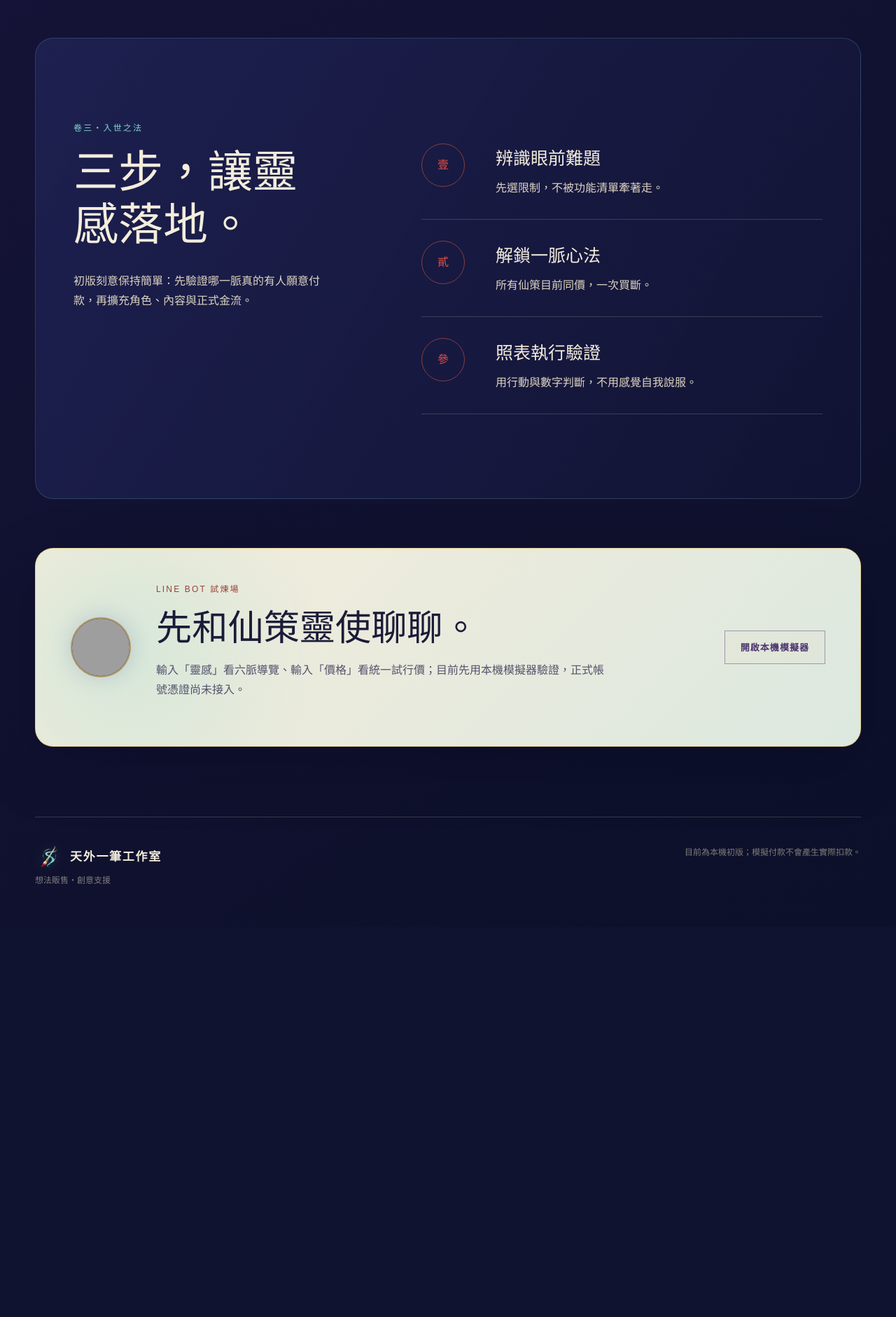
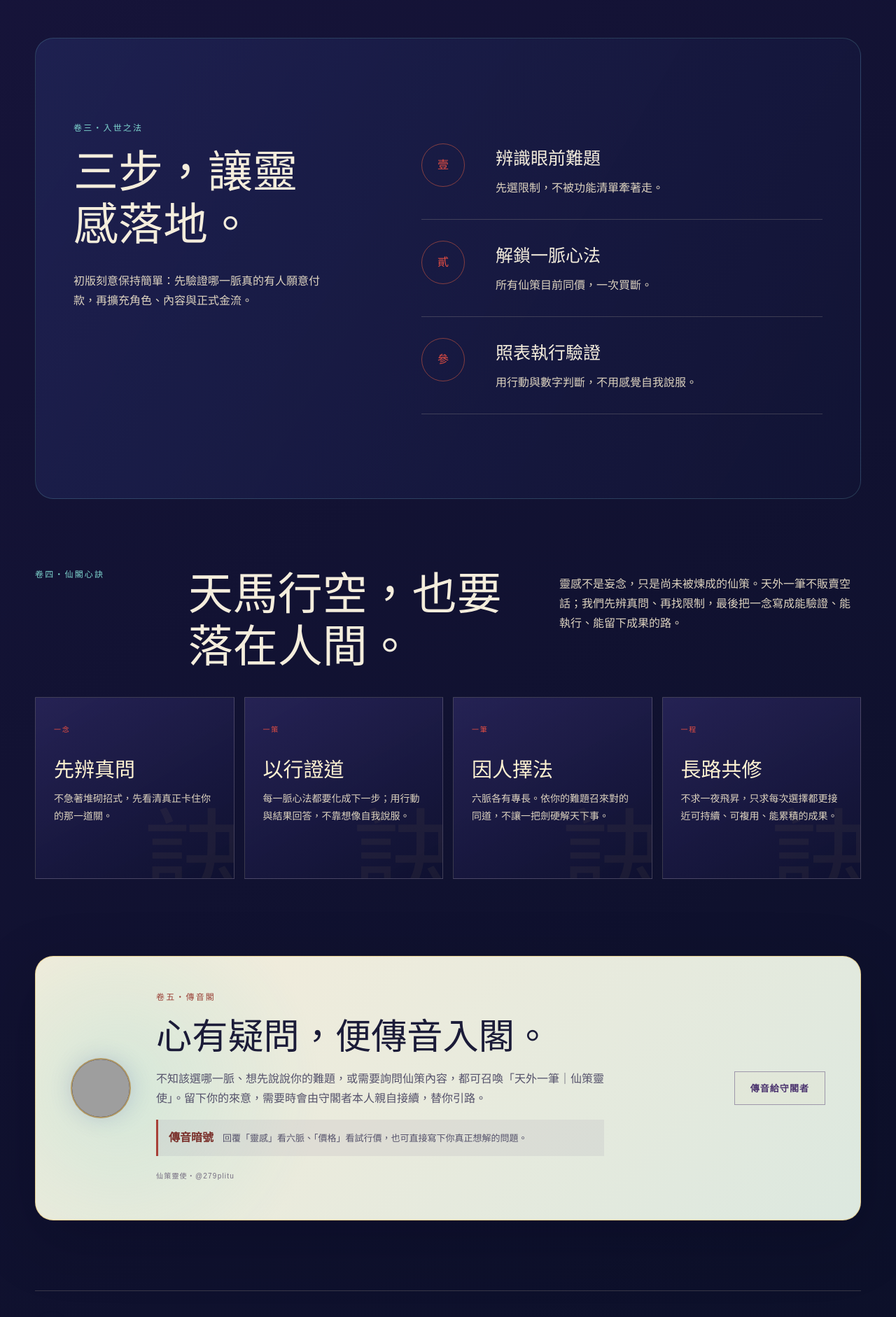
Before and after one commit to fishxit777/TianWaiYiBi, a Flask app: page / in a window 1280 px wide. Shown: the part 3280-5162 px from the top of the page at 70% size. Before the commit the page ends 4543 px from the top, so only its background shows below. Run offline with Flask 3, Linux system fonts and the light colour scheme; data comes from the database, SQL or seed files in the repository; data that the repository does not hold is empty; parts of the project's set-up code (start-up, migrations or seed data) failed here and were passed over; grey boxes are pictures that could not be loaded.

Commit message:
feat: make public site xianxia and customer-facing

```diff
--- a/static/app.js
+++ b/static/app.js
@@ -14,6 +14,17 @@
         method: 'POST',
         headers: {'Content-Type': 'application/json', 'X-CSRF-Token': csrf()},
         body: JSON.stringify({event_name: 'filter_used', source: 'web'})
+      }).catch(() => {});
+    });
+  });
+
+  document.querySelectorAll('[data-line-cta]').forEach((link) => {
+    link.addEventListener('click', () => {
+      fetch('/api/events', {
+        method: 'POST',
+        headers: {'Content-Type': 'application/json', 'X-CSRF-Token': csrf()},
+        body: JSON.stringify({event_name: 'line_cta_clicked', source: 'web'}),
+        keepalive: true
       }).catch(() => {});
     });
   });
--- a/static/styles.css
+++ b/static/styles.css
@@ -231,7 +231,7 @@ button { color: inherit; }
 .cloud-a { left: -120px; bottom: 86px; }.cloud-b { right: -92px; top: 178px; transform: scale(.7); }
 
 .world-note { display: grid; grid-template-columns: .35fr 1fr .9fr; gap: 4vw; align-items: start; padding: 96px 0; border-top: 1px solid var(--line); }
-.world-note h2, .section-heading h2, .how-intro h2, .line-portal h2 { margin: 0; font-family: var(--display); font-size: clamp(38px, 5vw, 68px); font-weight: 400; line-height: 1.17; }
+.world-note h2, .section-heading h2, .how-intro h2, .creed-heading h2, .line-portal h2 { margin: 0; font-family: var(--display); font-size: clamp(38px, 5vw, 68px); font-weight: 400; line-height: 1.17; }
 .world-note-copy { padding-top: 6px; color: var(--paper-soft); font-size: 16px; }
 .ink-line { display: block; width: 70%; height: 8px; margin-top: 32px; background: linear-gradient(90deg, var(--cinnabar), transparent); clip-path: polygon(0 20%, 100% 0, 80% 100%, 8% 60%); }
 
@@ -266,6 +266,16 @@ button { color: inherit; }
 .steps li { display: grid; grid-template-columns: 84px 1fr; gap: 22px; padding: 30px 0; border-bottom: 1px solid var(--line); }
 .steps > li > span { display: grid; width: 62px; height: 62px; place-items: center; color: var(--cinnabar); border: 1px solid rgba(240,100,67,.5); border-radius: 50%; font-family: var(--display); }
 .steps h3 { margin: 0; font-family: var(--display); font-size: 25px; font-weight: 400; }.steps p { margin: 6px 0 0; color: var(--paper-soft); }
+
+.creed-section { padding: 30px 0 110px; }
+.creed-heading { display: grid; grid-template-columns: .35fr 1fr .9fr; gap: 4vw; align-items: start; margin-bottom: 34px; }
+.creed-heading > p:last-child { margin: 8px 0 0; color: var(--paper-soft); }
+.creed-grid { display: grid; grid-template-columns: repeat(4, minmax(0, 1fr)); gap: 14px; }
+.creed-grid article { position: relative; min-height: 260px; padding: 30px 26px; overflow: hidden; border: 1px solid var(--line); background: linear-gradient(150deg, rgba(42,38,92,.82), rgba(15,17,48,.96)); }
+.creed-grid article::after { position: absolute; right: -22px; bottom: -48px; color: rgba(229,195,110,.06); content: "訣"; font: 150px/1 var(--display); }
+.creed-grid span { color: var(--cinnabar); font: 10px/1 var(--sans); letter-spacing: .18em; }
+.creed-grid h3 { position: relative; z-index: 1; margin: 28px 0 12px; color: #fff3d2; font: 400 29px/1.2 var(--display); }
+.creed-grid p { position: relative; z-index: 1; margin: 0; color: var(--paper-soft); font-size: 14px; }
 
 .line-portal { display: grid; grid-template-columns: auto 1fr auto; gap: 36px; align-items: center; margin-bottom: 100px; padding: 50px; border: 1px solid rgba(158,213,187,.25); background: linear-gradient(120deg, rgba(29,70,58,.54), rgba(8,18,16,.65)); }
 .line-portal h2 { font-size: clamp(32px, 4vw, 54px); }.line-portal p:not(.section-index) { max-width: 640px; color: var(--paper-soft); }
@@ -506,6 +516,9 @@ a:focus-visible, button:focus-visible, input:focus-visible, textarea:focus-visib
 .line-portal .section-index { color: #9a4238; }
 .line-portal p:not(.section-index) { color: #55526b; }
 .line-portal .button-ghost { color: #4c356f; border-color: rgba(76,53,111,.45); }
+.line-portal .keeper-note { margin-top: 14px; padding: 12px 15px; border-left: 3px solid #a84037; background: rgba(76,53,111,.07); font-size: 13px; }
+.line-portal .keeper-note strong { color: #7a302b; font-family: var(--display); font-size: 16px; }
+.transmission-id { display: inline-block; margin-top: 6px; color: #746c80; font: 10px/1 var(--sans); letter-spacing: .12em; }
 .line-glyph { display: block; width: 86px; height: 86px; border: 2px solid rgba(229,195,110,.75); border-radius: 50%; object-fit: cover; background: #17143b; box-shadow: 0 0 30px rgba(84,98,169,.24); }
 
 .footer-brand { display: flex; align-items: center; gap: 10px; }
@@ -537,6 +550,8 @@ a:focus-visible, button:focus-visible, input:focus-visible, textarea:focus-visib
   .hero-art-halo { display: none; }
   .world-note { padding: 42px 26px; }
   .how-section { padding: 72px 26px; }
+  .creed-heading { grid-template-columns: 1fr; }
+  .creed-grid { grid-template-columns: repeat(2, minmax(0, 1fr)); }
   .line-glyph { width: 72px; height: 72px; }
 }
 
@@ -545,6 +560,7 @@ a:focus-visible, button:focus-visible, input:focus-visible, textarea:focus-visib
   .hero-art-facts { grid-template-columns: 1fr; }
   .hero-art-facts div { display: flex; justify-content: space-between; align-items: center; }
   .hero-art-facts dd { margin: 0; }
+  .creed-grid { grid-template-columns: 1fr; }
 }
 
 .bot-avatar { display: block; object-fit: cover; border: 1px solid rgba(229,195,110,.72); background: #17143b; }
--- a/templates/base.html
+++ b/templates/base.html
@@ -25,9 +25,8 @@
     <nav class="main-nav" aria-label="主要導覽">
       <a href="{{ url_for('public.home') }}#ideas">六脈仙策</a>
       <a href="{{ url_for('public.home') }}#how">入世之法</a>
-      <a href="{{ url_for('line.simulator_page') }}">LINE Bot</a>
-      <a href="{{ url_for('public.logo_review') }}">Logo 評估</a>
-      <a class="nav-seal" href="{{ url_for('admin.dashboard') }}">管理後台</a>
+      <a href="{{ url_for('public.home') }}#creed">仙閣心訣</a>
+      <a class="nav-seal" href="{{ url_for('public.home') }}#transmission">傳音問策</a>
     </nav>
   </header>
 
@@ -38,9 +37,9 @@
   <footer class="site-footer">
     <div>
       <span class="footer-brand"><img src="{{ url_for('static', filename='brand/logo-transparent-512.png') }}" alt="" width="40" height="40"><strong>天外一筆工作室</strong></span>
-      <p>想法販售・創意支援</p>
+      <p>一筆開天・萬念成策・有問便傳音</p>
     </div>
-    <p class="footer-note">目前為本機初版；模擬付款不會產生實際扣款。</p>
+    <p class="footer-note">仙契金流仍在試煉中；正式收款開放前，不會產生實際扣款。</p>
   </footer>
   <script src="{{ url_for('static', filename='app.js') }}" defer></script>
 </body>
--- a/templates/home.html
+++ b/templates/home.html
@@ -9,7 +9,7 @@
     <p class="hero-lead">這裡不賣空泛的靈光。我們把每個想法煉成一位擁有獨門技能的修士，讓你依眼前的難題，找到真正能落地的一脈心法。</p>
     <div class="hero-actions">
       <a class="button button-primary" href="#ideas">進入仙策閣</a>
-      <a class="text-link" href="#how">先看如何運作 <span aria-hidden="true">↘</span></a>
+      <a class="text-link" href="#transmission">向守閣者傳音 <span aria-hidden="true">↘</span></a>
     </div>
   </div>
   <aside class="hero-art reveal delay-1" aria-label="天外一筆 V13 修仙品牌主視覺">
@@ -89,13 +89,29 @@
   </ol>
 </section>
 
-<section class="line-portal section-shell reveal">
-  <img class="line-glyph" src="{{ url_for('static', filename='brand/line-avatar-1254.png') }}" alt="天外一筆 LINE Bot 圓形頭像">
+<section id="creed" class="creed-section section-shell">
+  <header class="creed-heading reveal">
+    <p class="section-index">卷四・仙閣心訣</p>
+    <h2>天馬行空，也要落在人間。</h2>
+    <p>靈感不是妄念，只是尚未被煉成的仙策。天外一筆不販賣空話；我們先辨真問、再找限制，最後把一念寫成能驗證、能執行、能留下成果的路。</p>
+  </header>
+  <div class="creed-grid">
+    <article class="reveal"><span>一念</span><h3>先辨真問</h3><p>不急著堆砌招式，先看清真正卡住你的那一道關。</p></article>
+    <article class="reveal delay-1"><span>一策</span><h3>以行證道</h3><p>每一脈心法都要化成下一步；用行動與結果回答，不靠想像自我說服。</p></article>
+    <article class="reveal delay-2"><span>一筆</span><h3>因人擇法</h3><p>六脈各有專長。依你的難題召來對的同道，不讓一把劍硬解天下事。</p></article>
+    <article class="reveal"><span>一程</span><h3>長路共修</h3><p>不求一夜飛昇，只求每次選擇都更接近可持續、可複用、能累積的成果。</p></article>
+  </div>
+</section>
+
+<section id="transmission" class="line-portal section-shell reveal">
+  <img class="line-glyph" src="{{ url_for('static', filename='brand/line-avatar-1254.png') }}" alt="天外一筆仙策靈使傳音法印">
   <div>
-    <p class="section-index">LINE Bot 試煉場</p>
-    <h2>先和仙策靈使聊聊。</h2>
-    <p>輸入「靈感」看六脈導覽、輸入「價格」看統一試行價；目前先用本機模擬器驗證，正式帳號憑證尚未接入。</p>
+    <p class="section-index">卷五・傳音閣</p>
+    <h2>心有疑問，便傳音入閣。</h2>
+    <p>不知該選哪一脈、想先說說你的難題，或需要詢問仙策內容，都可召喚「天外一筆｜仙策靈使」。留下你的來意，需要時會由守閣者本人親自接續，替你引路。</p>
+    <p class="keeper-note"><strong>傳音暗號</strong>　回覆「靈感」看六脈、「價格」看試行價，也可直接寫下你真正想解的問題。</p>
+    <span class="transmission-id">仙策靈使・@279plitu</span>
   </div>
-  <a class="button button-ghost" href="{{ url_for('line.simulator_page') }}">開啟本機模擬器</a>
+  <a class="button button-ghost" href="{{ line_add_friend_url }}" target="_blank" rel="noopener" data-line-cta>傳音給守閣者</a>
 </section>
 {% endblock %}
--- a/tianwai/__init__.py
+++ b/tianwai/__init__.py
@@ -27,6 +27,10 @@ def create_app(test_config=None):
         SESSION_COOKIE_HTTPONLY=True,
         SESSION_COOKIE_SAMESITE="Lax",
         SESSION_COOKIE_SECURE=secure_public_cookie,
+        LINE_ADD_FRIEND_URL=(
+            os.environ.get("LINE_ADD_FRIEND_URL", "").strip()
+            or "https://line.me/R/ti/p/@279plitu"
+        ),
     )
     if test_config:
         app.config.update(test_config)
@@ -58,7 +62,10 @@ def create_app(test_config=None):
 
     @app.context_processor
     def inject_globals():
-        return {"csrf_token": get_public_csrf_token}
+        return {
+            "csrf_token": get_public_csrf_token,
+            "line_add_friend_url": app.config["LINE_ADD_FRIEND_URL"],
+        }
 
     @app.get("/healthz")
     def healthz():
--- a/tianwai/public.py
+++ b/tianwai/public.py
@@ -46,11 +46,6 @@ def home():
     price = get_setting_int("idea_price", 199)
     _track("page_view", source="web")
     return render_template("home.html", ideas=ideas, global_price=price)
-
-
-@public_bp.get("/logo-review")
-def logo_review():
-    return render_template("logo_review.html")
 
 
 @public_bp.get("/ideas/<slug>")
```
Also changed, not shown: HANDOFF.md (+5 -3 lines), tests/test_public_flow.py (+21 -0 lines), README.md.
